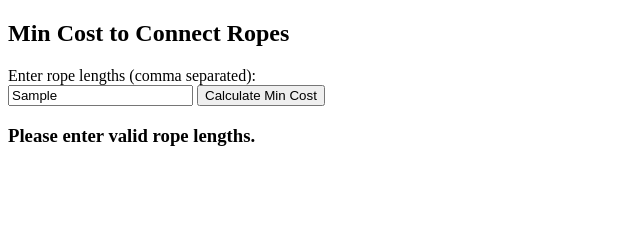
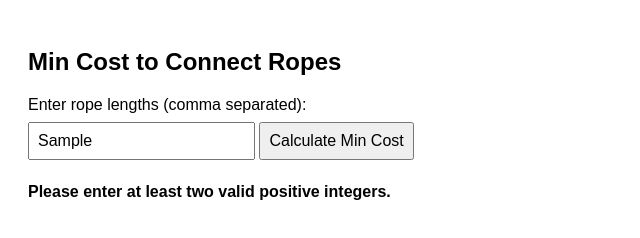
Before and after one commit to acciojob/Min-Cost-Ropes-Pra04Gya, a website: page main.html in a window 1280 px wide. Both pictures are taken after typing "Sample" into the empty fields and a click on the button "Calculate Min Cost". Shown: the whole page, without its empty margins (0-640 px from the left). Drawn offline with Linux system fonts and the light colour scheme.

Commit message:
created a submission

```diff
--- a/main.html
+++ b/main.html
@@ -2,6 +2,23 @@
 <html>
 <head>
   <title>Min Cost to Connect Ropes</title>
+  <style>
+    body {
+      font-family: Arial, sans-serif;
+      padding: 20px;
+    }
+
+    input, button {
+      padding: 8px;
+      font-size: 16px;
+      margin: 8px 0;
+    }
+
+    #result {
+      font-weight: bold;
+      margin-top: 15px;
+    }
+  </style>
 </head>
 <body>
   <h2>Min Cost to Connect Ropes</h2>
@@ -10,37 +27,36 @@
   <input type="text" id="inputArray" placeholder="e.g. 4,3,2,6">
   <button onclick="calculateMinCost()">Calculate Min Cost</button>
 
-  <h3 id="result"></h3>
+  <div id="result"></div>
 
   <script>
     function calculateMinCost() {
       const input = document.getElementById("inputArray").value;
-      const arr = input.split(',').map(Number).filter(n => !isNaN(n));
+      const arr = input.split(',').map(str => parseInt(str.trim())).filter(n => !isNaN(n) && n > 0);
 
-      if (arr.length === 0) {
-        document.getElementById("result").innerText = "Please enter valid rope lengths.";
+      const resultEl = document.getElementById("result");
+
+      if (arr.length < 2) {
+        resultEl.innerText = "Please enter at least two valid positive integers.";
         return;
       }
 
       const minCost = getMinCost(arr);
-      document.getElementById("result").innerText = "Minimum cost to connect ropes: " + minCost;
+      resultEl.innerText = "✅ Minimum cost to connect ropes: " + minCost;
     }
 
     function getMinCost(arr) {
-      // Custom min-heap using sorting
       let heap = [...arr];
-      heap.sort((a, b) => a - b); // Initial sort
+      heap.sort((a, b) => a - b);
 
       let totalCost = 0;
 
       while (heap.length > 1) {
-        // Get the two smallest ropes
         const first = heap.shift();
         const second = heap.shift();
         const cost = first + second;
         totalCost += cost;
 
-        // Insert the new rope back and sort again
         heap.push(cost);
         heap.sort((a, b) => a - b);
       }
```
